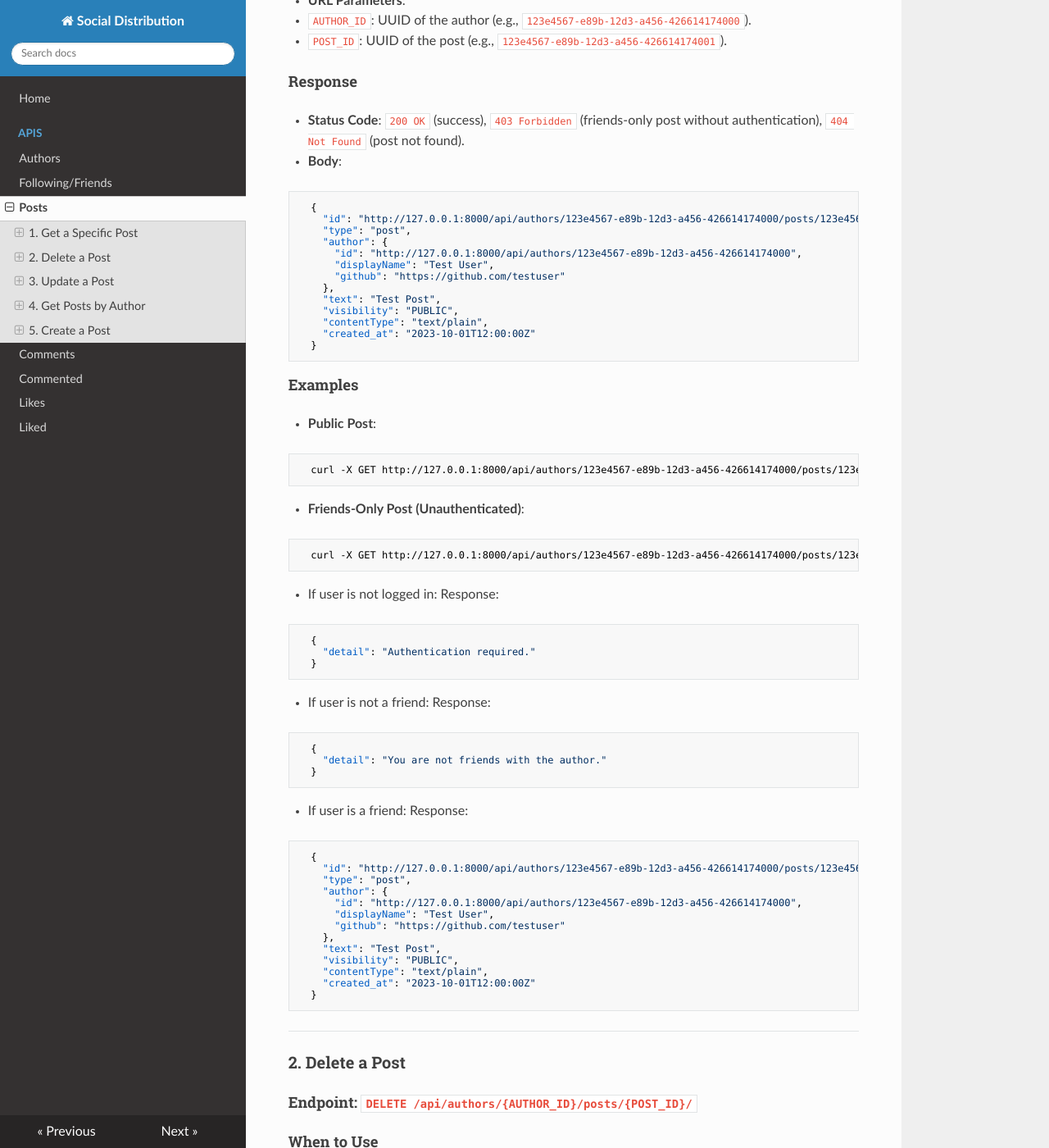
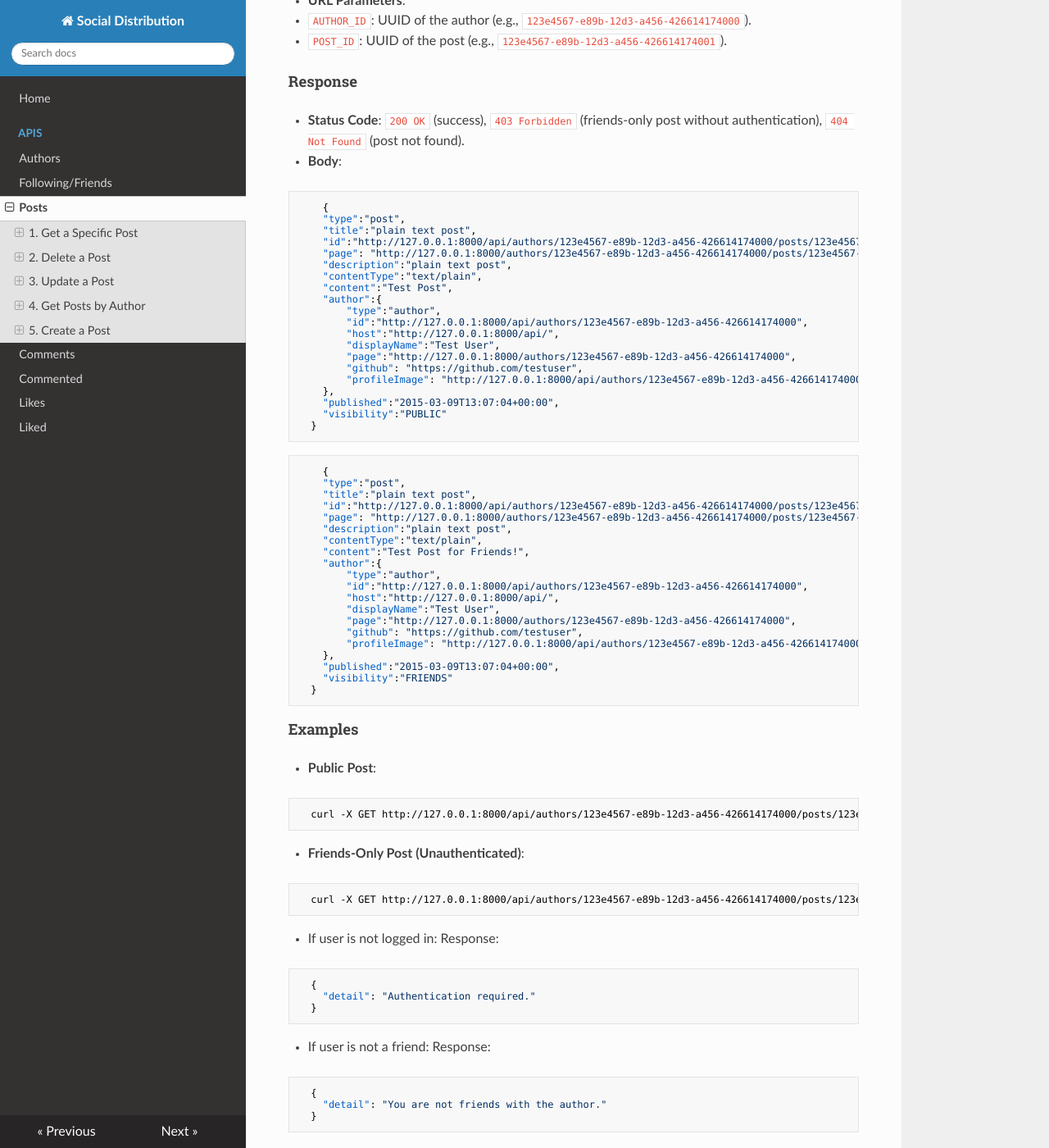
Before and after one commit to redtrovelvet/SalmoNet, an MkDocs documentation site: the page built from docs/post_api.md, in a window 1280 px wide and 1400 px high, scrolled down 678 px. Shown: the whole window at 82% size. Built offline with MkDocs 1.6.1, drawn with Linux system fonts in a browser that asks for light colours; nearby versions of some CDN libraries; some of the changed text lies outside the part shown.

Commit message:
posting documentation partially done

````diff
--- a/docs/post_api.md
+++ b/docs/post_api.md
@@ -31,18 +31,48 @@
 - **Body**:
 
 ```json
-  {
-    "id": "http://127.0.0.1:8000/api/authors/123e4567-e89b-12d3-a456-426614174000/posts/123e4567-e89b-12d3-a456-426614174001",
-    "type": "post",
-    "author": {
-      "id": "http://127.0.0.1:8000/api/authors/123e4567-e89b-12d3-a456-426614174000",
-      "displayName": "Test User",
-      "github": "https://github.com/testuser"
+    {
+    "type":"post",
+    "title":"plain text post",
+    "id":"http://127.0.0.1:8000/api/authors/123e4567-e89b-12d3-a456-426614174000/posts/123e4567-e89b-12d3-a456-426614174001",
+    "page": "http://127.0.0.1:8000/authors/123e4567-e89b-12d3-a456-426614174000/posts/123e4567-e89b-12d3-a456-426614174001",
+    "description":"plain text post",
+    "contentType":"text/plain",
+    "content":"Test Post",
+    "author":{
+        "type":"author",
+        "id":"http://127.0.0.1:8000/api/authors/123e4567-e89b-12d3-a456-426614174000",
+        "host":"http://127.0.0.1:8000/api/",
+        "displayName":"Test User",
+        "page":"http://127.0.0.1:8000/authors/123e4567-e89b-12d3-a456-426614174000",
+        "github": "https://github.com/testuser",
+        "profileImage": "http://127.0.0.1:8000/api/authors/123e4567-e89b-12d3-a456-426614174000/posts/123e4567-e89b-12d3-a456-426614174010/image"
     },
-    "text": "Test Post",
-    "visibility": "PUBLIC",
-    "contentType": "text/plain",
-    "created_at": "2023-10-01T12:00:00Z"
+    "published":"2015-03-09T13:07:04+00:00",
+    "visibility":"PUBLIC"
+  }
+```
+
+```json
+    {
+    "type":"post",
+    "title":"plain text post",
+    "id":"http://127.0.0.1:8000/api/authors/123e4567-e89b-12d3-a456-426614174000/posts/123e4567-e89b-12d3-a456-426614174002",
+    "page": "http://127.0.0.1:8000/authors/123e4567-e89b-12d3-a456-426614174000/posts/123e4567-e89b-12d3-a456-426614174002",
+    "description":"plain text post",
+    "contentType":"text/plain",
+    "content":"Test Post for Friends!",
+    "author":{
+        "type":"author",
+        "id":"http://127.0.0.1:8000/api/authors/123e4567-e89b-12d3-a456-426614174000",
+        "host":"http://127.0.0.1:8000/api/",
+        "displayName":"Test User",
+        "page":"http://127.0.0.1:8000/authors/123e4567-e89b-12d3-a456-426614174000",
+        "github": "https://github.com/testuser",
+        "profileImage": "http://127.0.0.1:8000/api/authors/123e4567-e89b-12d3-a456-426614174000/posts/123e4567-e89b-12d3-a456-426614174010/image"
+    },
+    "published":"2015-03-09T13:07:04+00:00",
+    "visibility":"FRIENDS"
   }
 ```
 
@@ -82,18 +112,25 @@
   Response:
 
 ```json
-  {
-    "id": "http://127.0.0.1:8000/api/authors/123e4567-e89b-12d3-a456-426614174000/posts/123e4567-e89b-12d3-a456-426614174001",
-    "type": "post",
-    "author": {
-      "id": "http://127.0.0.1:8000/api/authors/123e4567-e89b-12d3-a456-426614174000",
-      "displayName": "Test User",
-      "github": "https://github.com/testuser"
+    {
+    "type":"post",
+    "title":"plain text post",
+    "id":"http://127.0.0.1:8000/api/authors/123e4567-e89b-12d3-a456-426614174000/posts/123e4567-e89b-12d3-a456-426614174002",
+    "page": "http://127.0.0.1:8000/authors/123e4567-e89b-12d3-a456-426614174000/posts/123e4567-e89b-12d3-a456-426614174002",
+    "description":"plain text post",
+    "contentType":"text/plain",
+    "content":"Test Post for Friends!",
+    "author":{
+        "type":"author",
+        "id":"http://127.0.0.1:8000/api/authors/123e4567-e89b-12d3-a456-426614174000",
+        "host":"http://127.0.0.1:8000/api/",
+        "displayName":"Test User",
+        "page":"http://127.0.0.1:8000/authors/123e4567-e89b-12d3-a456-426614174000",
+        "github": "https://github.com/testuser",
+        "profileImage": "http://127.0.0.1:8000/api/authors/123e4567-e89b-12d3-a456-426614174000/posts/123e4567-e89b-12d3-a456-426614174010/image"
     },
-    "text": "Test Post",
-    "visibility": "PUBLIC",
-    "contentType": "text/plain",
-    "created_at": "2023-10-01T12:00:00Z"
+    "published":"2015-03-09T13:07:04+00:00",
+    "visibility":"FRIENDS"
   }
 ```
 
@@ -133,6 +170,14 @@
 
 ```bash
   curl -X DELETE http://127.0.0.1:8000/api/authors/123e4567-e89b-12d3-a456-426614174000/posts/123e4567-e89b-12d3-a456-426614174001/ -H "Authorization: Token <auth_token>"
+```
+
+ Response:
+
+```json
+  {
+    "detail": "Post Deleted."
+  }
 ```
 
 - **Unauthorized User**:
@@ -179,8 +224,7 @@
 
 ```json
   {
-    "text": "Updated Post",
-    "visibility": "PUBLIC"
+    "content": "Updated Post",
   }
 ```
 
@@ -192,8 +236,7 @@
 ```json
   {
     "id": "http://127.0.0.1:8000/api/authors/123e4567-e89b-12d3-a456-426614174000/posts/123e4567-e89b-12d3-a456-426614174001",
-    "text": "Updated Post",
-    "visibility": "PUBLIC"
+    "content": "Updated Post",
   }
 ```
 
@@ -202,7 +245,7 @@
 - **Successful Update**:
 
 ```bash
-  curl -X PUT http://127.0.0.1:8000/api/authors/123e4567-e89b-12d3-a456-426614174000/posts/123e4567-e89b-12d3-a456-426614174001/ -H "Authorization: Token <auth_token>" -H "Content-Type: application/json" -d '{"text": "Updated Post"}'
+  curl -X PUT http://127.0.0.1:8000/api/authors/123e4567-e89b-12d3-a456-426614174000/posts/123e4567-e89b-12d3-a456-426614174001/ -H "Authorization: Token <auth_token>" -H "contentType: text/plain" -d '{"text": "Updated Post"}'
 ```
 
 - **Invalid Data**:
@@ -254,18 +297,43 @@
 
 ```json
   {
-    "type": "posts",
-    "items": [
-      {
-        "id": "http://127.0.0.1:8000/api/authors/123e4567-e89b-12d3-a456-426614174000/posts/123e4567-e89b-12d3-a456-426614174001",
-        "text": "Test Post",
-        "visibility": "PUBLIC",
-        "created_at": "2023-10-01T12:00:00Z"
-      }
-    ],
-    "page": 1,
-    "size": 10,
-    "count": 1
+    "type":"posts",
+    "page_number":1,
+    "size":10,
+    "count": 9001,
+    "src":[
+
+        {
+          "type":"post",
+          "title":"plain text post",
+          "id":"http://127.0.0.1:8000/api/authors/123e4567-e89b-12d3-a456-426614174000/posts/123e4567-e89b-12d3-a456-426614174001",
+          "page": "http://127.0.0.1:8000/authors/123e4567-e89b-12d3-a456-426614174000/posts/123e4567-e89b-12d3-a456-426614174001",
+          "description":"plain text post",
+          "contentType":"text/plain",
+          "content":"Test Post",
+          "author":{
+              "type":"author",
+              "id":"http://127.0.0.1:8000/api/authors/123e4567-e89b-12d3-a456-426614174000",
+              "host":"http://127.0.0.1:8000/api/",
+              "displayName":"Test User",
+              "page":"http://127.0.0.1:8000/authors/123e4567-e89b-12d3-a456-426614174000",
+              "github": "https://github.com/testuser",
+              "profileImage": "http://127.0.0.1:8000/api/authors/123e4567-e89b-12d3-a456-426614174000/posts/123e4567-e89b-12d3-a456-426614174010/image"
+          },
+          "published":"2015-03-09T13:07:04+00:00",
+          "visibility":"PUBLIC"
+        },
+        { "type":"post", /* ... the rest of the post object */ },
+        { "type":"post", /* ... the rest of the post object */ },
+        { "type":"post", /* ... the rest of the post object */ },
+        { "type":"post", /* ... the rest of the post object */ },
+        { "type":"post", /* ... the rest of the post object */ },
+        { "type":"post", /* ... the rest of the post object */ },
+        { "type":"post", /* ... the rest of the post object */ },
+        { "type":"post", /* ... the rest of the post object */ },
+        { "type":"post", /* ... the rest of the post object */ },
+    ]
+
   }
 ```
 
@@ -325,11 +393,24 @@
 
 ```json
   {
-    "id": "http://127.0.0.1:8000/api/authors/123e4567-e89b-12d3-a456-426614174000/posts/123e4567-e89b-12d3-a456-426614174002",
-    "text": "New Post",
-    "visibility": "PUBLIC",
-    "contentType": "text/plain",
-    "created_at": "2023-10-01T12:00:00Z"
+  "type":"post",
+  "title":"plain text post",
+  "id":"http://127.0.0.1:8000/api/authors/123e4567-e89b-12d3-a456-426614174000/posts/123e4567-e89b-12d3-a456-426614174011",
+  "page": "http://127.0.0.1:8000/authors/123e4567-e89b-12d3-a456-426614174000/posts/123e4567-e89b-12d3-a456-426614174011",
+  "description":"plain text post",
+  "contentType":"text/plain",
+  "content":"New Post",
+  "author":{
+      "type":"author",
+      "id":"http://127.0.0.1:8000/api/authors/123e4567-e89b-12d3-a456-426614174000",
+      "host":"http://127.0.0.1:8000/api/",
+      "displayName":"Test User",
+      "page":"http://127.0.0.1:8000/authors/123e4567-e89b-12d3-a456-426614174000",
+      "github": "https://github.com/testuser",
+      "profileImage": "http://127.0.0.1:8000/api/authors/123e4567-e89b-12d3-a456-426614174000/posts/123e4567-e89b-12d3-a456-426614174010/image"
+    },
+  "published":"2015-03-09T13:07:04+00:00",
+  "visibility":"PUBLIC"
   }
 ```
 
````
Also changed, not shown: other parts of docs/post_api.md (+1 -1 lines), 1 other file.
